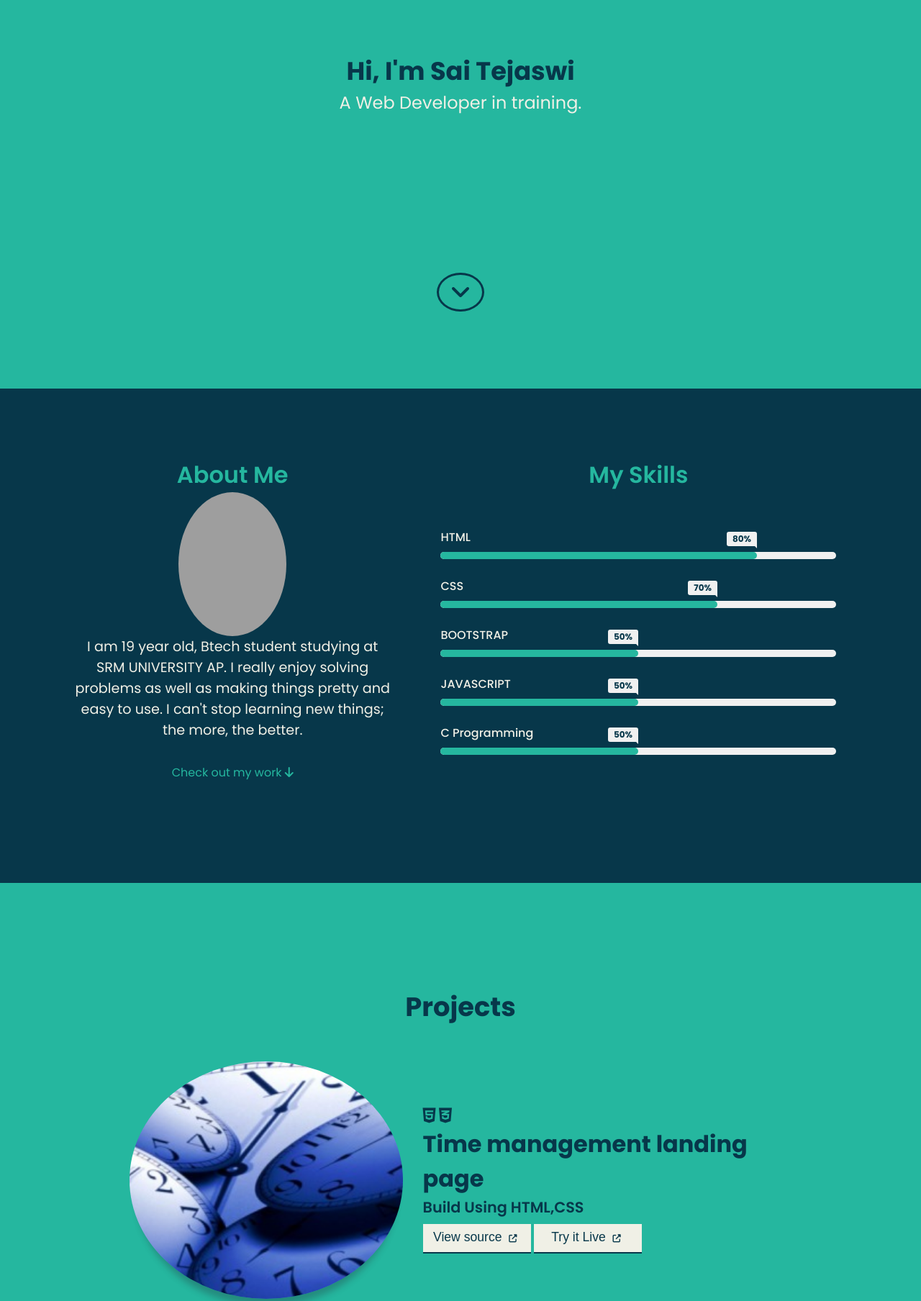
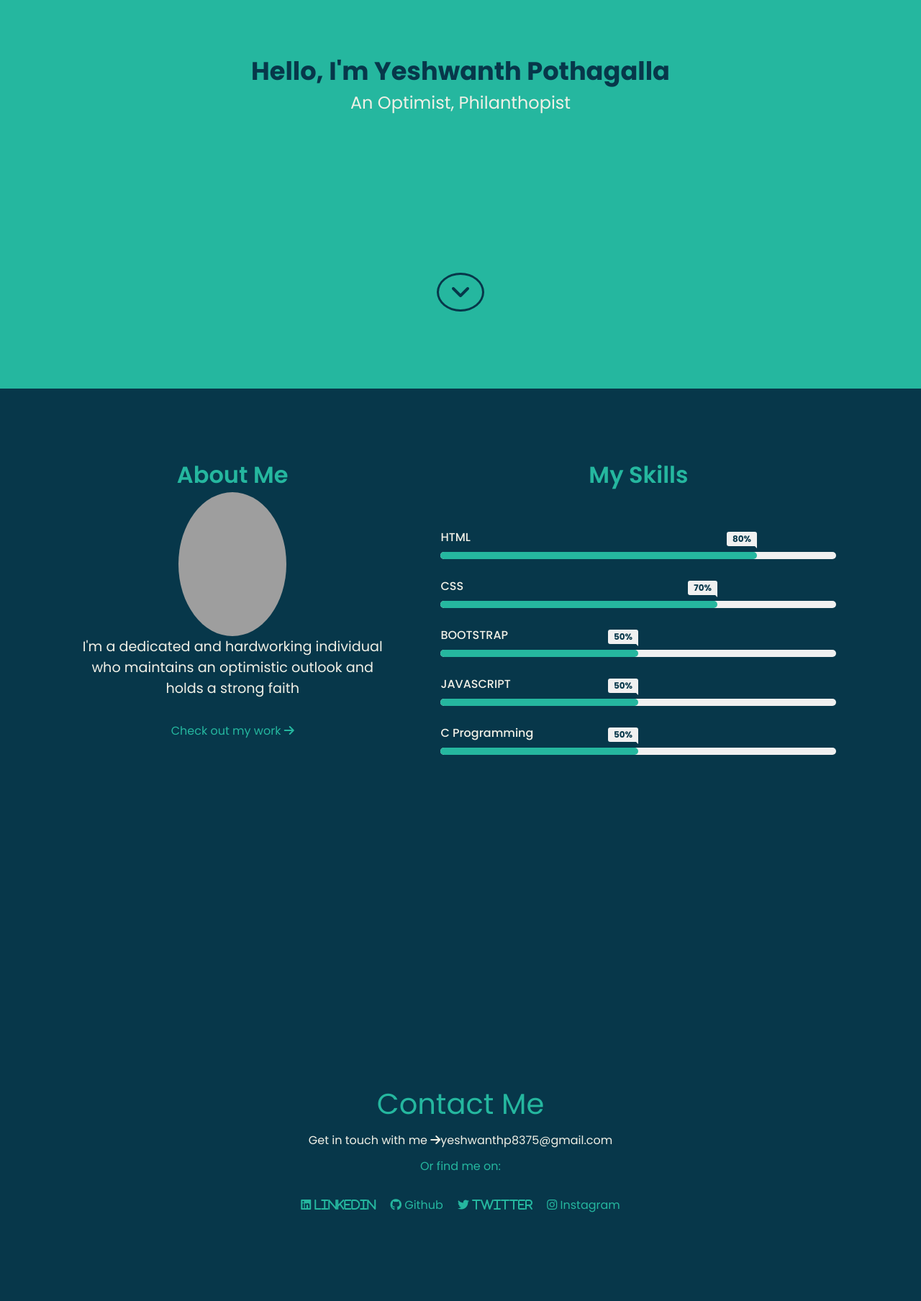
Before and after one commit to YeshwanthPothgalla/My-Portfolio, a plain HTML site: page task2/port.html in a window 1280 px wide. Shown: the part 260-2068 px from the top of the page at 72% size. Drawn offline with nearby package versions, Linux system fonts and the light colour scheme; grey boxes are pictures that could not be loaded.

Commit message:
first addition of this project

```diff
--- a/task2/port.html
+++ b/task2/port.html
@@ -20,15 +20,15 @@
         </div>
         <ul class="menu-items">
           <li><a href="#about">About</a></li>
-          <li><a href="#my-works">Projects</a></li>
+          <li><a href="https://github.com/YeshwanthPothgalla?tab=repositories">Projects</a></li>
           <li><a href="#contact-me">Contact</a></li>
         </ul>
       </div>
     </nav>
     <div class="home-content" id="home-page">
       <div class="name">
-        <h1>Hi, I'm Sai Tejaswi</h1>
-        <p>A Web Developer in training.</p>
+        <h1>Hello, I'm Yeshwanth Pothagalla</h1>
+        <p>An Optimist, Philanthopist</p>
       </div>
       <div class="angle-down-icon">
         <a href="#about"><i class="fas fa-angle-down"></i></a>
@@ -44,13 +44,11 @@
           </div>
           <img src="myself.jpg" alt="image" />
           <p>
-            I am 19  year old, Btech student studying at  SRM UNIVERSITY AP.
-            I really enjoy solving problems as well as making things pretty and easy to use. I can't stop learning new
-            things; the more, the better.
+            I'm a dedicated and hardworking individual who maintains an optimistic outlook and holds a strong faith
           </p>
           <div class="work-arrow">
             <p>
-              <a href="#my-works">Check out my work <i class="fas fa-arrow-down"></i></a>
+              <a href="https://github.com/YeshwanthPothgalla?tab=repositories">Check out my work <i class="fas fa-arrow-right"></i></a>
             </p>
           </div>
         </div>
@@ -101,7 +99,7 @@
       </div>
     </div>
   </section>
-  <section id="my-works">
+  <!-- <section id="my-works">
     <div class="portfolio">
       <div class="proj-heading">
         <h1>Projects</h1>
@@ -149,21 +147,21 @@
         </div>
       </div>
     </div>
-  </section>
+  </section> -->
   <div class="contact" id="contact-me">
     <div class="container">
       <div class="contact-content">
         <h2>Contact Me</h2>
         <p class="mail">
-          Get in touch with me <i class="fas fa-arrow-right"></i>saitejaswi_ch@srmap.edu.in
+          Get in touch with me <i class="fas fa-arrow-right"></i>yeshwanthp8375@gmail.com
         </p>
         <p class="links">Or find me on:</p>
-        <a href="#"><i class="fab fa-linkedin">
+        <a href="http://www.linkedin.com/in/yeshwanth-pothagalla-43868725b"><i class="fab fa-linkedin">
             Linkedin</i></a>
-        <a href="#"><i class="fab fa-github"></i> Github</a>
+        <a href="https://github.com/YeshwanthPothgalla?tab=repositories"><i class="fab fa-github"></i> Github</a>
 
         <a href="#"><i class="fab fa-twitter"> Twitter</i></a>
-        <a href="#"><i class="fab fa-instagram"></i> Instagram</a>
+        <a href="https://instagram.com/yeshwanth_pothagalla?igshid=YmMyMTA2M2Y="><i class="fab fa-instagram"></i> Instagram</a>
       </div>
     </div>
   </div>
```
Also changed, not shown: 3 other files.
